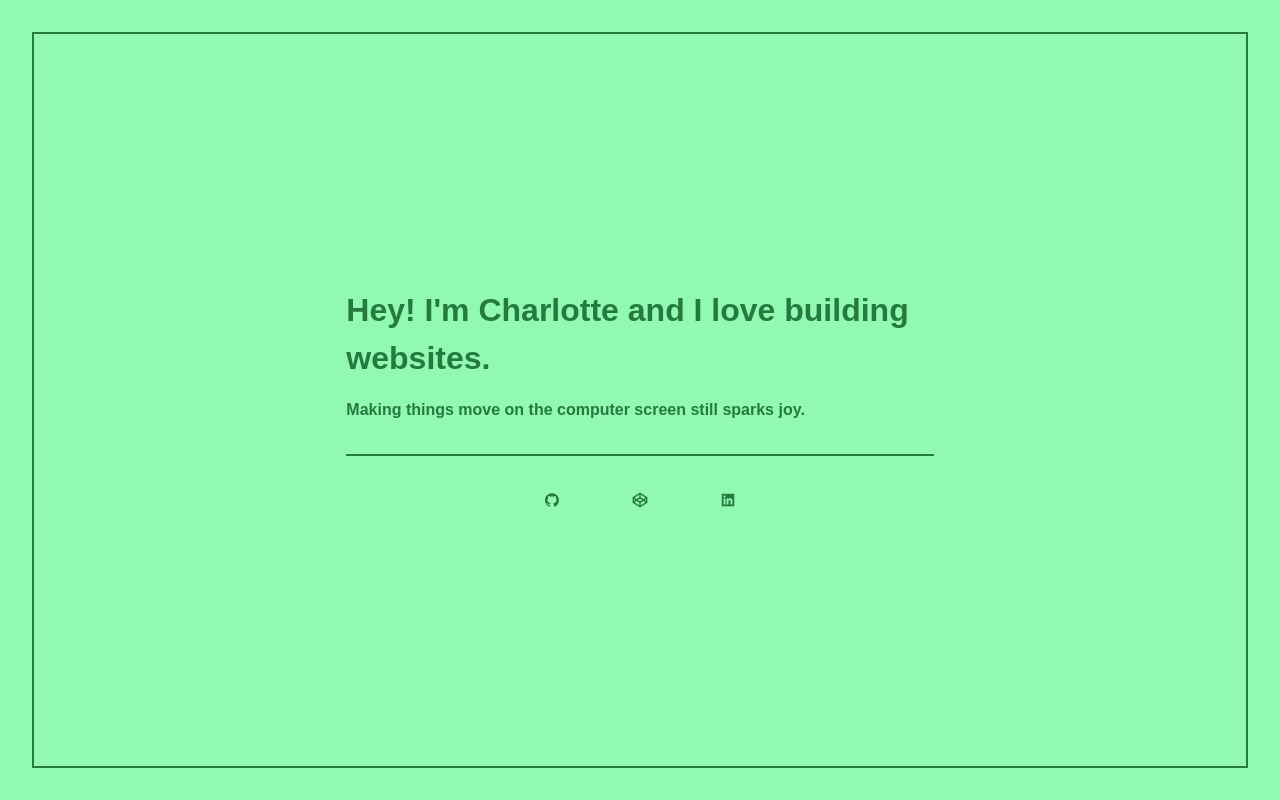
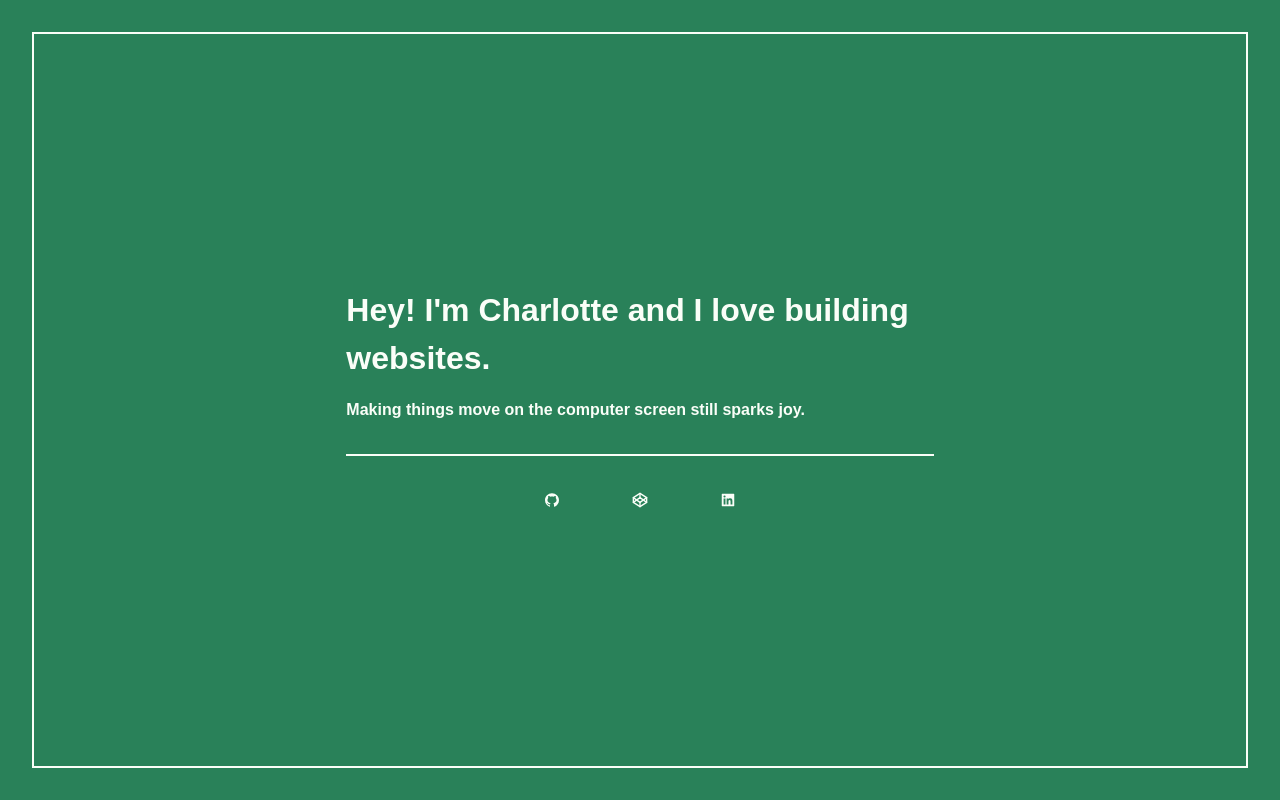
Before and after one commit to ctrble/ctrblog, a Next.js app: page / in a window 1280 px wide. Built offline with nearby package versions, Linux system fonts and the light colour scheme; a web font is replaced by a local one.

Commit message:
play with colors

```diff
--- a/src/styles/_variables.scss
+++ b/src/styles/_variables.scss
@@ -4,11 +4,15 @@
 // Colors
 $color-blue: #2a35cf;
 $color-cream: #dae7e4;
-$color-green: #257b3e;
-$color-green-light: #91f9b2;
+// $color-green: #257b3e;
+// $color-green-light: #91f9b2;
+$color-green: #298159;
+$color-green-light: #fafef8;
 
-$color-light: $color-green-light;
-$color-dark: $color-green;
+// $color-light: $color-cream;
+// $color-dark: $color-blue;
+$color-light: $color-green;
+$color-dark: $color-green-light;
 
 // Fonts
 $font-family-display: var(--font-belanosima);
```
Also changed, not shown: src/app/page.module.scss (+8 -0 lines).
